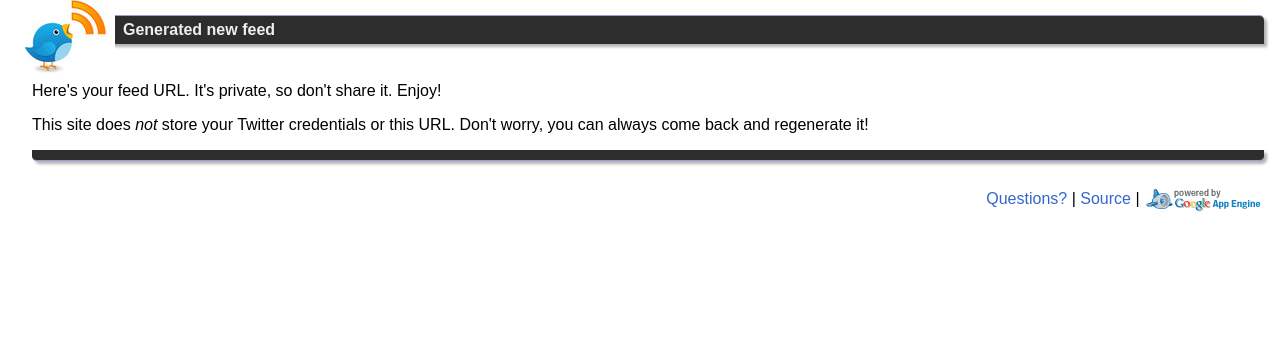
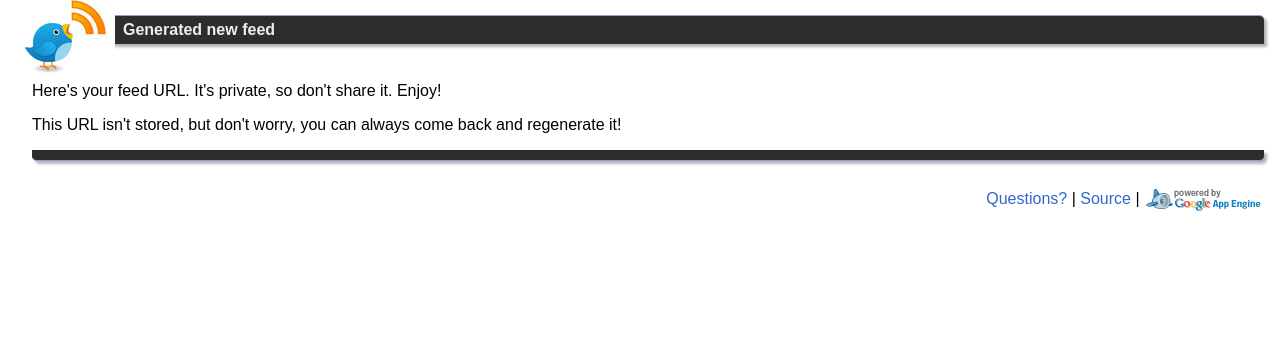
Before and after one commit to snarfed/twitter-atom, a Python web app: template templates/generated.html in a window 1280 px wide. Shown: the part 17-361 px from the top of the page. Run offline with Jinja, Linux system fonts and the light colour scheme; the template is opened without the code that fills it, so the values that code supplies are empty.

Commit message:
tweak "not stored" wording

```diff
--- a/templates/generated.html
+++ b/templates/generated.html
@@ -19,9 +19,8 @@
 <p>Here's your feed URL. It's private, so don't share it. Enjoy!</p>
 <p><nobr><a href="{{ atom_url }}" class="feed-url">{{ atom_url }}</a></nobr></p>
 
-<p>This site does <i>not</i> store your Twitter credentials or this URL. Don't
-worry, you can always come back and regenerate it!
-</p>
+<p>This URL isn't stored, but don't worry, you can always come back and
+regenerate it!</p>
 
 <div id="bottom"></div>
 
```
